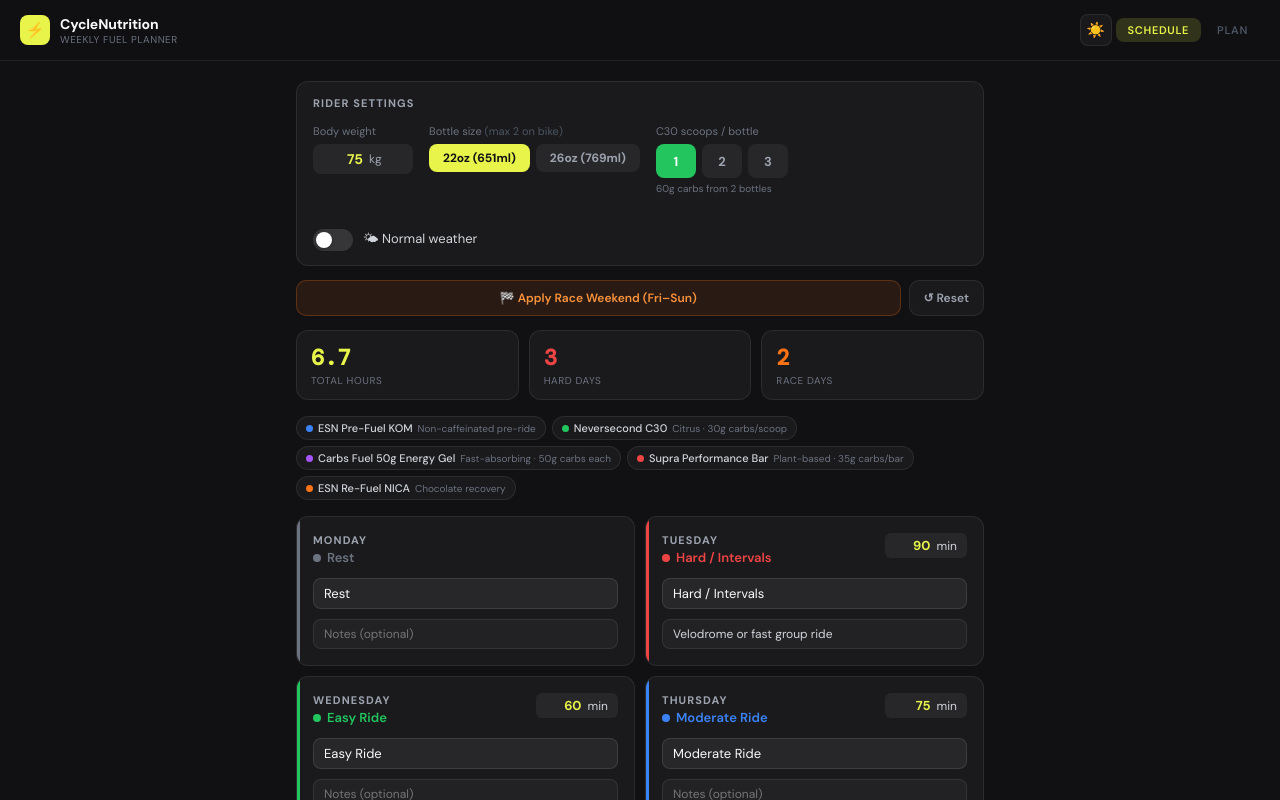
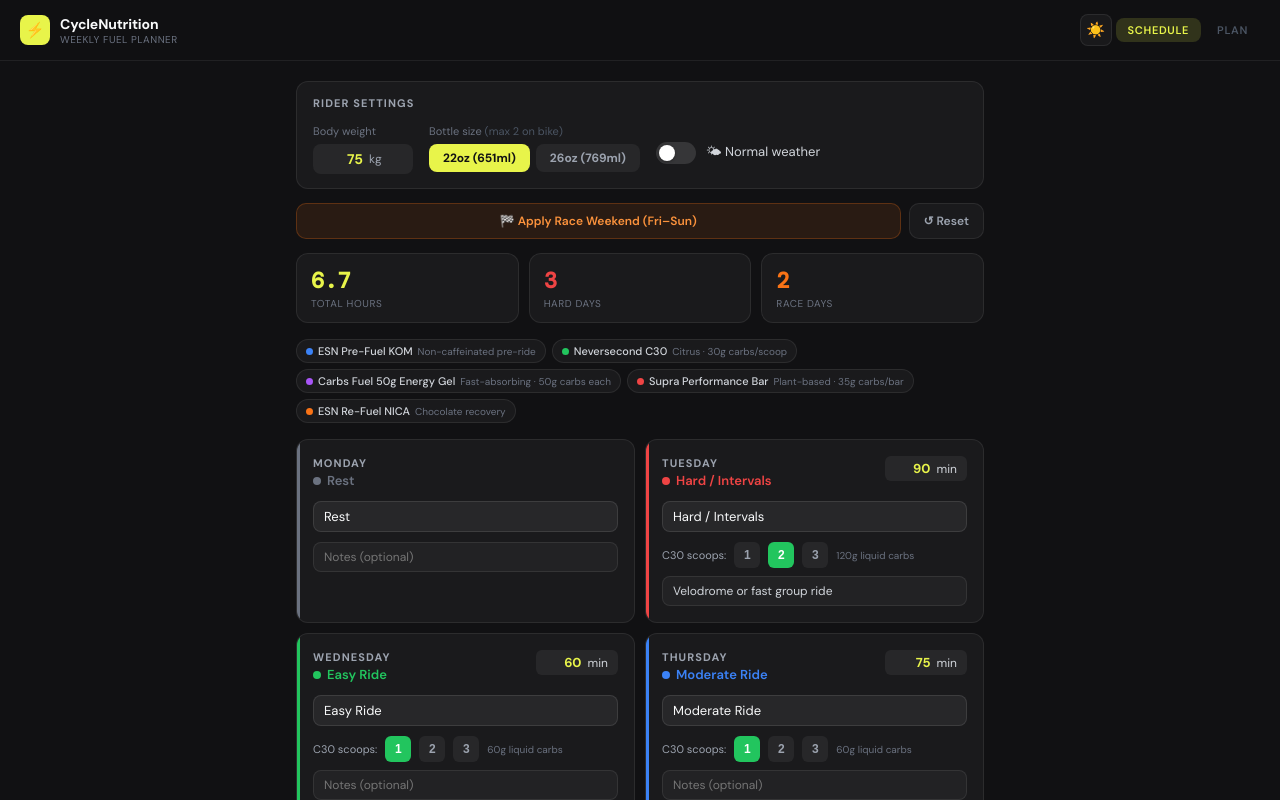
Before and after one commit to mattpyke200-a11y/-cyclingnutrition, a React (Vite) app in the folder cycling-nutrition/: page / in a window 1280 px wide. Shown: the top 800 px of the page. Built offline with nearby package versions, Linux system fonts and the light colour scheme.

Commit message:
Calc updates

```diff
--- a/cycling-nutrition/src/App.jsx
+++ b/cycling-nutrition/src/App.jsx
@@ -24,15 +24,25 @@ const RIDE_COLORS = {
   "Crit Race":"#F97316","Road Race":"#F97316","Gran Fondo":"#A855F7",
 };
 
-const DEFAULT_WEEK = DAYS.map((day, i) => ({
-  day,
-  type:     i===0?"Rest":i===1?"Hard / Intervals":i===2?"Easy Ride":i===4?"Easy Ride":i>=5?"Crit Race":"Moderate Ride",
-  duration: i===0?0:i===1?90:i===2?60:i>=5?50:75,
-  notes:    i===1?"Velodrome or fast group ride":i===5?"2-3 back-to-back crits":"",
-  races:    i>=5?2:0,
-}));
+// Sensible default scoops by ride type
+const DEFAULT_SCOOPS = {
+  "Rest":0, "Easy Ride":0, "Moderate Ride":1,
+  "Hard / Intervals":2, "Velodrome":2,
+  "Crit Race":2, "Road Race":2, "Gran Fondo":2,
+};
 
-const STORAGE_KEY = "cyclenutri_v6";
+const DEFAULT_WEEK = DAYS.map((day, i) => {
+  const type = i===0?"Rest":i===1?"Hard / Intervals":i===2?"Easy Ride":i===4?"Easy Ride":i>=5?"Crit Race":"Moderate Ride";
+  return {
+    day, type,
+    duration: i===0?0:i===1?90:i===2?60:i>=5?50:75,
+    notes:    i===1?"Velodrome or fast group ride":i===5?"2-3 back-to-back crits":"",
+    races:    i>=5?2:0,
+    scoops:   DEFAULT_SCOOPS[type] ?? 1,
+  };
+});
+
+const STORAGE_KEY = "cyclenutri_v7";
 function loadSaved() {
   try { const r = localStorage.getItem(STORAGE_KEY); return r ? JSON.parse(r) : null; } catch { return null; }
 }
@@ -133,14 +143,36 @@ function DayCard({ entry, onChange }) {
       </div>
 
       <select value={entry.type}
-        onChange={e => onChange({ ...entry, type:e.target.value,
-          races: e.target.value.includes("Race") ? Math.max(entry.races || 1, 1) : 0 })}
+        onChange={e => {
+          const newType = e.target.value;
+          onChange({ ...entry, type:newType,
+            races: newType.includes("Race") ? Math.max(entry.races || 1, 1) : 0,
+            scoops: DEFAULT_SCOOPS[newType] ?? 1,
+          });
+        }}
         style={{ width:"100%", background:th.selectBg, border:`1px solid ${th.inputBorder}`,
           borderRadius:8, color:th.text, fontSize:13, padding:"7px 10px", marginBottom:10,
           outline:"none", cursor:"pointer", fontFamily:"inherit", appearance:"none" }}
       >
         {RIDE_TYPES.map(t => <option key={t} value={t}>{t}</option>)}
       </select>
+
+      {!isRest && (
+        <div style={{ display:"flex", alignItems:"center", gap:8, marginBottom:8 }}>
+          <span style={{ fontSize:11, color:th.muted, flexShrink:0 }}>C30 scoops:</span>
+          {[1, 2, 3].map(n => (
+            <button key={n} onClick={() => onChange({ ...entry, scoops:n })}
+              style={{ width:26, height:26, borderRadius:6, border:"none", cursor:"pointer",
+                background: (entry.scoops||1) === n ? "#22C55E" : th.input,
+                color:      (entry.scoops||1) === n ? "#fff"    : th.muted,
+                fontSize:12, fontWeight:700, transition:"all 0.15s", flexShrink:0 }}
+            >{n}</button>
+          ))}
+          <span style={{ fontSize:10, color:th.dim }}>
+            {(entry.scoops||1) * CARBS_PER_SCOOP * 2}g liquid carbs
+          </span>
+        </div>
+      )}
 
       {isRace && (
         <div style={{ display:"flex", alignItems:"center", gap:8, marginBottom:8 }}>
@@ -168,12 +200,15 @@ function DayCard({ entry, onChange }) {
 
 // ─── FuelingVisual ────────────────────────────────────────────────────────────
 
-function FuelingVisual({ fueling, sizeOz, scoopsPerBottle }) {
+function FuelingVisual({ fueling, sizeOz }) {
   const th = useT();
   if (!fueling?.bottles) return null;
 
   const sizeLabel      = BOTTLE_SPECS[sizeOz].label;
-  const carbsPerBottle = scoopsPerBottle * CARBS_PER_SCOOP;
+  const fills          = 1 + (fueling.bottles.c30Refills || 0) + (fueling.bottles.waterOnlyRefills || 0);
+  // Derive scoops from what the engine actually computed
+  const carbsPerBottle = Math.round(fueling.bottles.carbsFromBottles / (2 * fills));
+  const scoopsPerBottle = Math.round(carbsPerBottle / CARBS_PER_SCOOP) || 1;
   const p              = fueling.pocket;
   const totalCarbs     = fueling.carbsFromLiquid + fueling.carbsFromSolid;
 
@@ -316,7 +351,7 @@ function PlanSection({ section }) {
 
 // ─── PlanCard ─────────────────────────────────────────────────────────────────
 
-function PlanCard({ plan, bottleSizeOz, scoopsPerBottle }) {
+function PlanCard({ plan, bottleSizeOz }) {
   const th    = useT();
   const w     = useWindowWidth();
   const [open, setOpen] = useState(false);
@@ -381,7 +416,7 @@ function PlanCard({ plan, bottleSizeOz, scoopsPerBottle }) {
       {open && (
         <div style={{ padding: w < 480 ? "4px 14px 16px" : "4px 20px 20px",
           borderTop:`1px solid ${th.divider}` }}>
-          <FuelingVisual fueling={f} sizeOz={bottleSizeOz} scoopsPerBottle={scoopsPerBottle} />
+          <FuelingVisual fueling={f} sizeOz={bottleSizeOz} />
 
           {plan.hydration > 0 && (
             <div style={{ display:"flex", alignItems:"center", gap:8,
@@ -455,7 +490,6 @@ export default function App() {
   const [weight,         setWeight]         = useState(saved?.weight         ?? 75);
   const [hotWeather,     setHotWeather]     = useState(saved?.hotWeather     ?? false);
   const [bottleSize,     setBottleSize]     = useState(saved?.bottleSize     ?? 22);
-  const [scoopsPerBottle,setScoopsPerBottle]= useState(saved?.scoopsPerBottle ?? 1);
   const [plan,           setPlan]           = useState(null);
   const [view,           setView]           = useState("input");
 
@@ -464,22 +498,22 @@ export default function App() {
   useEffect(() => {
     try {
       localStorage.setItem(STORAGE_KEY,
-        JSON.stringify({ dark, week, weight, hotWeather, bottleSize, scoopsPerBottle }));
+        JSON.stringify({ dark, week, weight, hotWeather, bottleSize }));
     } catch {}
-  }, [dark, week, weight, hotWeather, bottleSize, scoopsPerBottle]);
+  }, [dark, week, weight, hotWeather, bottleSize]);
 
   function generatePlan() {
     // scoopsPerBottle is now handled inside the rules engine — no post-processing needed
-    const p = generateWeekPlan(week, weight, hotWeather, bottleSize, scoopsPerBottle);
+    const p = generateWeekPlan(week, weight, hotWeather, bottleSize);
     setPlan(p);
     setView("plan");
   }
 
   function applyRaceWeek() {
     setWeek(w => w.map((d, i) => {
-      if (i === 4) return { ...d, type:"Easy Ride",  duration:45, notes:"Pre-race spin", races:0 };
-      if (i === 5) return { ...d, type:"Crit Race",  duration:50, notes:"Race day",      races:2 };
-      if (i === 6) return { ...d, type:"Crit Race",  duration:50, notes:"Race day",      races:2 };
+      if (i === 4) return { ...d, type:"Easy Ride",  duration:45, notes:"Pre-race spin", races:0, scoops:1 };
+      if (i === 5) return { ...d, type:"Crit Race",  duration:50, notes:"Race day",      races:2, scoops:2 };
+      if (i === 6) return { ...d, type:"Crit Race",  duration:50, notes:"Race day",      races:2, scoops:2 };
       return d;
     }));
   }
@@ -599,27 +633,6 @@ export default function App() {
                             color:      bottleSize === oz ? "#111113" : th.muted }}
                         >{BOTTLE_SPECS[oz].label}</button>
                       ))}
-                    </div>
-                  </div>
-
-                  {/* Scoops per bottle — NEW */}
-                  <div>
-                    <div style={{ fontSize:11, color:th.dim, marginBottom:6 }}>
-                      C30 scoops / bottle
-                    </div>
-                    <div style={{ display:"flex", gap:6 }}>
-                      {[1, 2, 3].map(n => (
-                        <button key={n} onClick={() => setScoopsPerBottle(n)}
-                          style={{ width:40, height:34, borderRadius:8, border:"none",
-                            cursor:"pointer", fontFamily:"inherit", fontSize:13, fontWeight:700,
-                            transition:"all 0.15s",
-                            background: scoopsPerBottle === n ? "#22C55E" : th.input,
-                            color:      scoopsPerBottle === n ? "#fff" : th.muted }}
-                        >{n}</button>
-                      ))}
-                    </div>
-                    <div style={{ fontSize:10, color:th.dim, marginTop:4 }}>
-                      {scoopsPerBottle * CARBS_PER_SCOOP * 2}g carbs from 2 bottles
                     </div>
                   </div>
 
@@ -749,7 +762,7 @@ export default function App() {
                 <span style={{ fontSize:13, color:th.muted }}>
                   <span style={{ color:th.text, fontWeight:600 }}>
                     2 × {BOTTLE_SPECS[bottleSize].label} C30
-                  </span> ({scoopsPerBottle} scoop{scoopsPerBottle > 1 ? "s" : ""}/bottle = {scoopsPerBottle * CARBS_PER_SCOOP}g each) ·
+                  </span> — scoops set per day ·
                   <span style={{ color:"#A855F7", fontWeight:600 }}> gels</span> and
                   <span style={{ color:"#EF4444", fontWeight:600 }}> bars</span> in the jersey pocket
                 </span>
@@ -767,7 +780,7 @@ export default function App() {
               </div>
 
               {plan.days?.map((d, i) => (
-                <PlanCard key={i} plan={d} bottleSizeOz={bottleSize} scoopsPerBottle={scoopsPerBottle} />
+                <PlanCard key={i} plan={d} bottleSizeOz={bottleSize} />
               ))}
 
               <ShoppingList shopping={plan.shopping} />
--- a/cycling-nutrition/src/generatePlanRulesBased.ts
+++ b/cycling-nutrition/src/generatePlanRulesBased.ts
@@ -26,6 +26,7 @@ export interface DayInput {
   duration: number;
   notes: string;
   races: number;
+  scoops: number;   // C30 scoops per bottle for this day (1–3)
 }
 
 // ── Product specs (exported so UI can reference them) ─────────────────────────
@@ -127,13 +128,14 @@ function pocketSplit(type: string): GelBarSplit {
 
 // ── Fueling calculator ────────────────────────────────────────────────────────
 
-function buildFueling(day: DayInput, sizeOz: BottleSizeOz, scoopsPerBottle = 1): FuelingPlan | null {
+function buildFueling(day: DayInput, sizeOz: BottleSizeOz): FuelingPlan | null {
   const rate = carbRatePerHour(day.type);
   if (rate === 0 || day.type === "Rest" || day.type === "Easy Ride") return null;
 
   const sizeMl         = BOTTLE_SPECS[sizeOz].ml;
-  const carbsPerBottle = C30_CARBS_PER_BOTTLE * scoopsPerBottle; // e.g. 30 × 2 = 60g
-  const scoopLabel     = `${scoopsPerBottle} scoop${scoopsPerBottle > 1 ? "s" : ""}`;
+  const scoopsPerBottle = Math.max(1, Math.min(3, day.scoops || 1));
+  const carbsPerBottle  = C30_CARBS_PER_BOTTLE * scoopsPerBottle; // e.g. 30 × 2 = 60g
+  const scoopLabel      = `${scoopsPerBottle} scoop${scoopsPerBottle > 1 ? "s" : ""}`;
 
   // ── Total minutes (race days include warm-up + gaps) ──────────────────────
   let totalMins: number;
@@ -366,7 +368,12 @@ function buildProTip(day: DayInput, fueling: FuelingPlan | null): string {
 
 function buildShopping(days: DayPlan[]): { items: ShoppingItem[]; totals: WeekPlan["weekTotals"] } {
   const totals = {
-    c30Scoops: days.reduce((s, d) => s + (d.fueling?.bottles ? d.fueling.bottles.count * (1 + d.fueling.bottles.refillsNeeded) : 0), 0),
+    // carbsFromBottles = count × carbsPerBottle × c30Fills; divide by 30 to get total scoops
+    c30Scoops: days.reduce((s, d) => {
+      if (!d.fueling?.bottles) return s;
+      const b = d.fueling.bottles;
+      return s + Math.round(b.carbsFromBottles / C30_CARBS_PER_BOTTLE);
+    }, 0),
     gels:      days.reduce((s, d) => s + (d.fueling?.pocket?.gels ?? 0), 0),
     bars:      days.reduce((s, d) => s + (d.fueling?.pocket?.bars ?? 0), 0),
     preFuel:   days.filter(d => d.products.includes("prefuel")).length,
@@ -417,8 +424,8 @@ function buildWeekSummary(inputs: DayInput[], days: DayPlan[], sizeOz: BottleSiz
 
 // ── Day plan ──────────────────────────────────────────────────────────────────
 
-function buildDayPlan(day: DayInput, kg: number, hot: boolean, sizeOz: BottleSizeOz, scoopsPerBottle = 1): DayPlan {
-  const fueling   = buildFueling(day, sizeOz, scoopsPerBottle);
+function buildDayPlan(day: DayInput, kg: number, hot: boolean, sizeOz: BottleSizeOz): DayPlan {
+  const fueling   = buildFueling(day, sizeOz);
   const hydration = calcHydration(day, kg, hot);
   const calories  = calcCalories(day, kg);
   const sections: PlanSection[] = [];
@@ -453,9 +460,8 @@ export function generateWeekPlan(
   bodyWeightKg  = 75,
   hotWeather    = false,
   bottleSizeOz: BottleSizeOz = 22,
-  scoopsPerBottle = 1,
 ): WeekPlan {
-  const days = inputs.map(d => buildDayPlan(d, bodyWeightKg, hotWeather, bottleSizeOz, scoopsPerBottle));
+  const days = inputs.map(d => buildDayPlan(d, bodyWeightKg, hotWeather, bottleSizeOz));
   const { items, totals } = buildShopping(days);
   return {
     weekSummary: buildWeekSummary(inputs, days, bottleSizeOz),
```
